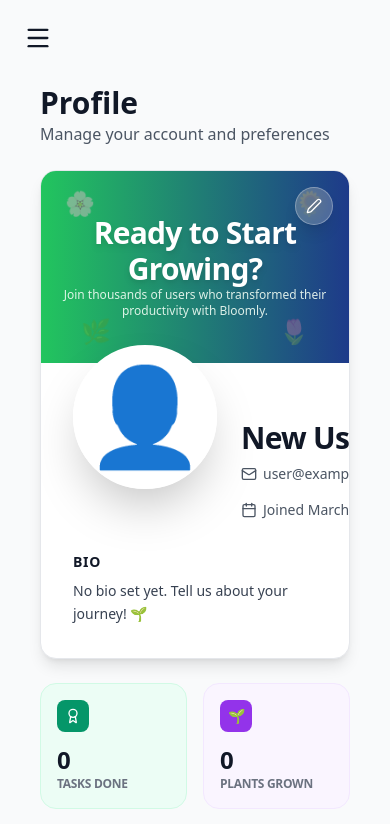
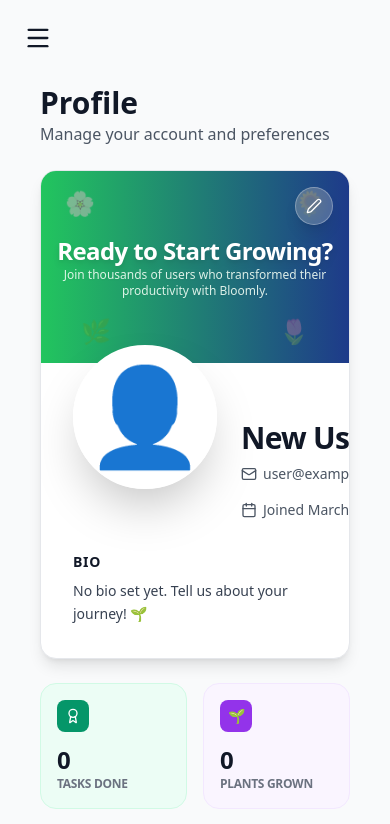
Before and after one commit to EmilyAD/Task-Manager, a React (Vite) app: page /profile in a window 390 px wide. Shown: the top 824 px of the page. Built offline with nearby package versions, Linux system fonts and the light colour scheme.

Commit message:
Updated user's Profile

```diff
--- a/src/pages/Profile.jsx
+++ b/src/pages/Profile.jsx
@@ -100,7 +100,7 @@ export function Profile() {
                 <div className="absolute bottom-4 right-10 text-2xl opacity-30 select-none">🌷</div>
 
                 {/* 3. BANNER TEXT */}
-                <h2 className="text-3xl font-black text-white tracking-tight relative z-10 drop-shadow-md">
+                <h2 className="text-2xl md:text-3xl font-black text-white tracking-tight relative z-10 drop-shadow-md">
                   Ready to Start Growing?
                 </h2>
                 <p className="text-xs text-green-50 opacity-90 relative z-10 max-w-xs px-4 drop-shadow-sm">
```
